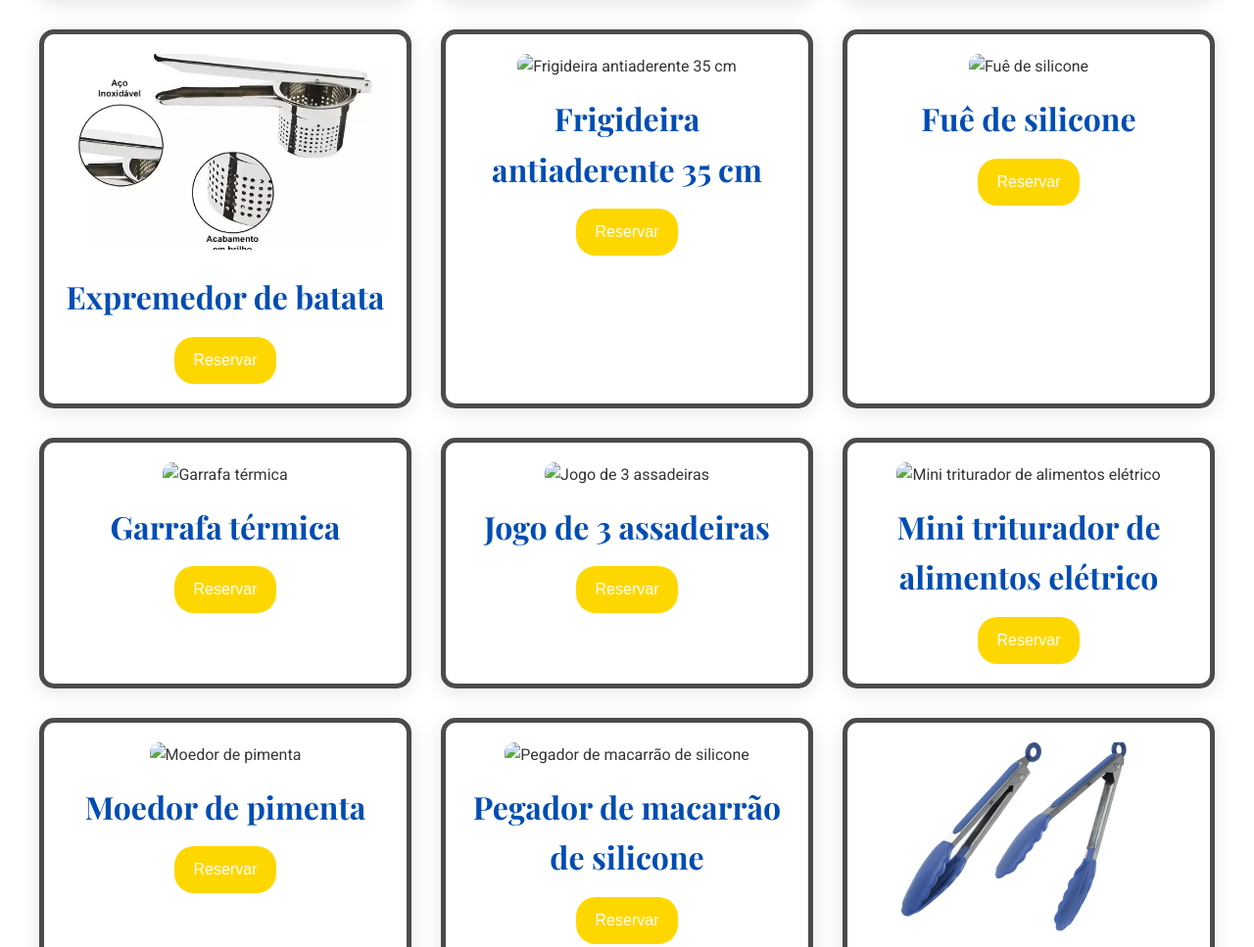
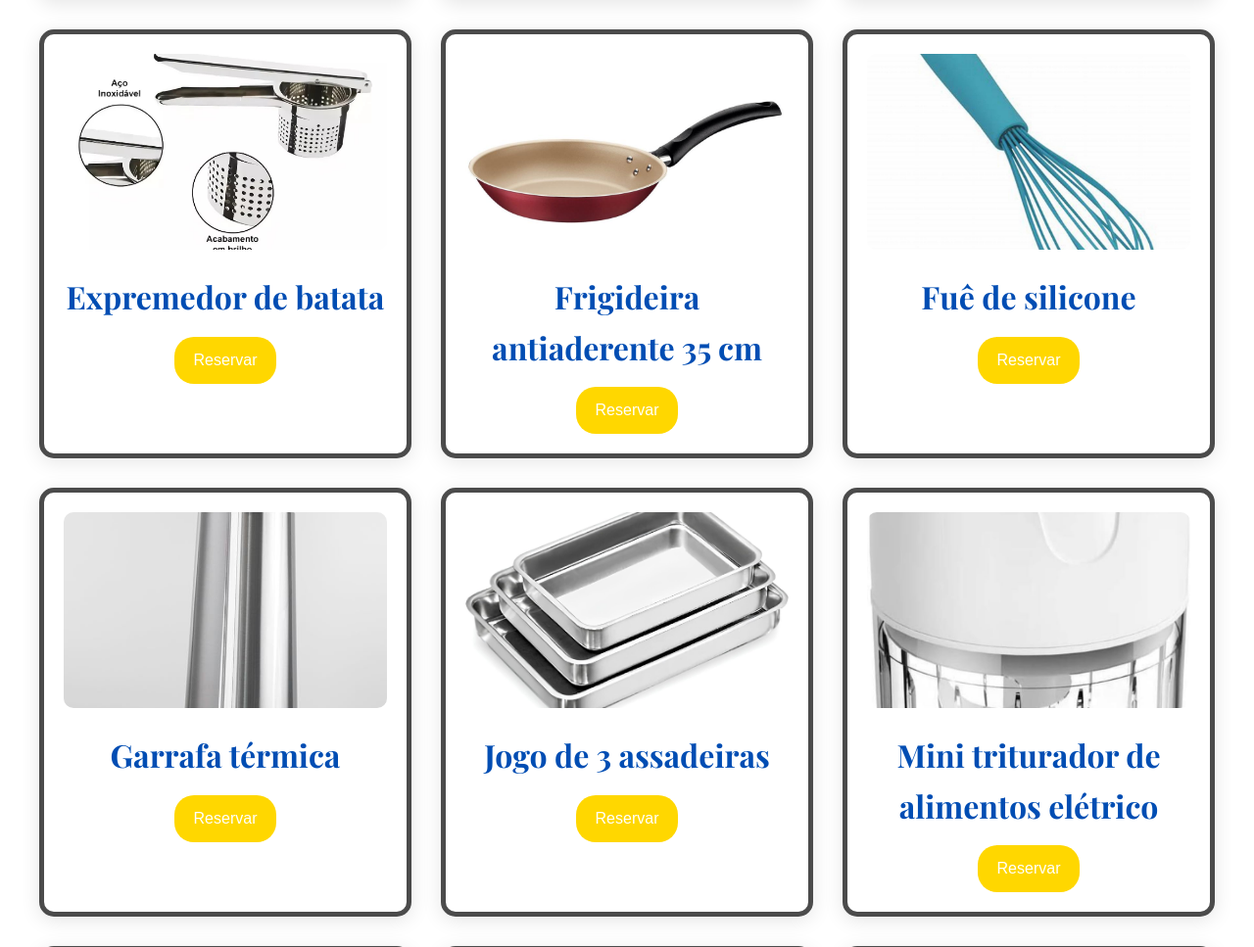
Before and after one commit to GmateusM/Daniel, a plain HTML site: page index.html in a window 1280 px wide. Shown: the part 1138-2105 px from the top of the page at 98% size. Drawn offline with nearby package versions, Linux system fonts and the light colour scheme.

Commit message:
Update index.html

```diff
--- a/index.html
+++ b/index.html
@@ -279,26 +279,26 @@
   </div>
   <script>
     const gifts = [
-      { id: 1, name: "Assadeira de aço inox", imageUrl: "Daniel/Assadeira-aço-inox.png" },
-      { id: 2, name: "Colher de pau", imageUrl: "Daniel/Colher-de-pau.jpeg" },
-      { id: 3, name: "Colher de arroz de silicone", imageUrl: "Daniel/Colher-de-arroz-de-silicone.jpg" },
-      { id: 4, name: "Concha de silicone", imageUrl: "Daniel/Concha-de-silicone.png" },
-      { id: 5, name: "Cortador de pizza", imageUrl: "Daniel/Cortador-de-pizza.jpg" },
-      { id: 6, name: "Espátula de bolo", imageUrl: "Daniel/Espátula-de-bolo.jpg" },
-      { id: 7, name: "Expremedor de batata", imageUrl: "Daniel/Expremedor-de-batata.jpg" },
-      { id: 8, name: "Frigideira antiaderente 35 cm", imageUrl: "Daniel/Frigideira-antiaderente-35-cm.jpg" },
-      { id: 9, name: "Fuê de silicone", imageUrl: "Daniel/Fuê-de-silicone.jpeg" },
-      { id: 10, name: "Garrafa térmica", imageUrl: "Daniel/Garrafa-térmica.jpg" },
-      { id: 11, name: "Jogo de 3 assadeiras", imageUrl: "Daniel/Jogo-de-3-assadeiras.jpg" },
-      { id: 12, name: "Mini triturador de alimentos elétrico", imageUrl: "Daniel/Mini-triturador-de-alimentos-elétrico.jpg" },
-      { id: 13, name: "Moedor de pimenta", imageUrl: "Daniel/Moedor-de-pimenta.jpg" },
-      { id: 14, name: "Pegador de macarrão de silicone", imageUrl: "Daniel/Pegador-de-macarrão-de-silicone.jpeg" },
-      { id: 15, name: "Pegador de silicone", imageUrl: "Daniel/Pegador-de-silicone.jpg" },
-      { id: 16, name: "Porta-tempeiros", imageUrl: "Daniel/Porta-tempeiros.jpg" },
-      { id: 17, name: "Refratário 45x35", imageUrl: "Daniel/Refratário-45x35.jpg" },
-      { id: 18, name: "Refratário 30x20", imageUrl: "Daniel/Refratário-30x20.jpg" },
-      { id: 19, name: "Rolo de massas", imageUrl: "Daniel/Rolo-de-massas.jpg" },
-      { id: 20, name: "Tábua de corte 45 cm", imageUrl: "Daniel/Tábua-de-corte-45-cm.jpg" }
+      { id: 1, name: "Assadeira de aço inox", imageUrl: "https://raw.githubusercontent.com/GmateusM/Daniel/main/Assadeira-a%C3%A7o-inox.png" },
+      { id: 2, name: "Colher de pau", imageUrl: "https://raw.githubusercontent.com/GmateusM/Daniel/main/Colher%20de%20pau.jpeg" },
+      { id: 3, name: "Colher de arroz de silicone", imageUrl: "https://raw.githubusercontent.com/GmateusM/Daniel/main/Colher-de-arroz-de-silicone.jpg" },
+      { id: 4, name: "Concha de silicone", imageUrl: "https://raw.githubusercontent.com/GmateusM/Daniel/main/Concha-de-silicone.png" },
+      { id: 5, name: "Cortador de pizza", imageUrl: "https://raw.githubusercontent.com/GmateusM/Daniel/main/Cortador%20de%20pizza.jpg" },
+      { id: 6, name: "Espátula de bolo", imageUrl: "https://raw.githubusercontent.com/GmateusM/Daniel/main/Esp%C3%A1tula-de-bolo.jpg" },
+      { id: 7, name: "Expremedor de batata", imageUrl: "https://raw.githubusercontent.com/GmateusM/Daniel/main/Expremedor-de-batata.jpg" },
+      { id: 8, name: "Frigideira antiaderente 35 cm", imageUrl: "https://raw.githubusercontent.com/GmateusM/Daniel/main/Frigideira%20antiaderente%2035%20cm.jpg" },
+      { id: 9, name: "Fuê de silicone", imageUrl: "https://raw.githubusercontent.com/GmateusM/Daniel/main/Fu%C3%AA%20de%20silicone.jpeg" },
+      { id: 10, name: "Garrafa térmica", imageUrl: "https://raw.githubusercontent.com/GmateusM/Daniel/main/Garrafa%20t%C3%A9rmica.jpg" },
+      { id: 11, name: "Jogo de 3 assadeiras", imageUrl: "https://raw.githubusercontent.com/GmateusM/Daniel/main/Jogo%20de%203%20assadeiras.jpg" },
+      { id: 12, name: "Mini triturador de alimentos elétrico", imageUrl: "https://raw.githubusercontent.com/GmateusM/Daniel/main/Mini%20triturador%20de%20alimentos%20el%C3%A9trico.jpg" },
+      { id: 13, name: "Moedor de pimenta", imageUrl: "https://raw.githubusercontent.com/GmateusM/Daniel/main/Moedor%20de%20pimenta.jpg" },
+      { id: 14, name: "Pegador de macarrão de silicone", imageUrl: "https://raw.githubusercontent.com/GmateusM/Daniel/main/Pegador%20de%20macarr%C3%A3o%20de%20silicone.jpeg" },
+      { id: 15, name: "Pegador de silicone", imageUrl: "https://raw.githubusercontent.com/GmateusM/Daniel/main/Pegador-de-silicone.jpg" },
+      { id: 16, name: "Porta-tempeiros", imageUrl: "https://raw.githubusercontent.com/GmateusM/Daniel/main/Porta-tempeiros.jpg" },
+      { id: 17, name: "Refratário 45x35", imageUrl: "https://raw.githubusercontent.com/GmateusM/Daniel/main/Refrat%C3%A1rio%2045x35.jpg" },
+      { id: 18, name: "Refratário 30x20", imageUrl: "https://raw.githubusercontent.com/GmateusM/Daniel/main/Refrat%C3%A1rio-30x20.jpg" },
+      { id: 19, name: "Rolo de massas", imageUrl: "https://raw.githubusercontent.com/GmateusM/Daniel/main/Rolo%20de%20massas.jpg" },
+      { id: 20, name: "Tábua de corte 45 cm", imageUrl: "https://raw.githubusercontent.com/GmateusM/Daniel/main/T%C3%A1bua-de-corte-45-cm.jpg" }
     ];
 
     const ADMIN_USERNAME = "Daniel";
```
